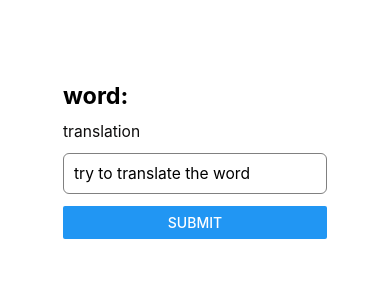
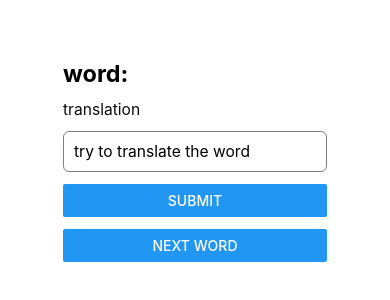
Before and after one commit to organizationblue/vocabulary-quiz-app, a React Native app in the folder frontend/: screen / in a window 390 px wide. Shown: the part 262-562 px from the top of the page. Built offline with nearby package versions, Linux system fonts and the light colour scheme; no server answers.

Commit message:
Add nextWord button

```diff
--- a/frontend/components/Word.tsx
+++ b/frontend/components/Word.tsx
@@ -54,6 +54,10 @@ export default function Word() {
             alert("wrong answer, correct is: " + word.english);
         }
     }
+    function nextWord() {
+        setGuess("");
+        fetchWord();
+    }
 
     useEffect(() => {
         fetchWord();
@@ -83,6 +87,10 @@ export default function Word() {
                 onPress={guessWord}
                 title="submit"
             />
+            <Button
+                onPress={nextWord}
+                title="Next Word"
+            />
         </View>
     );
 }
```
